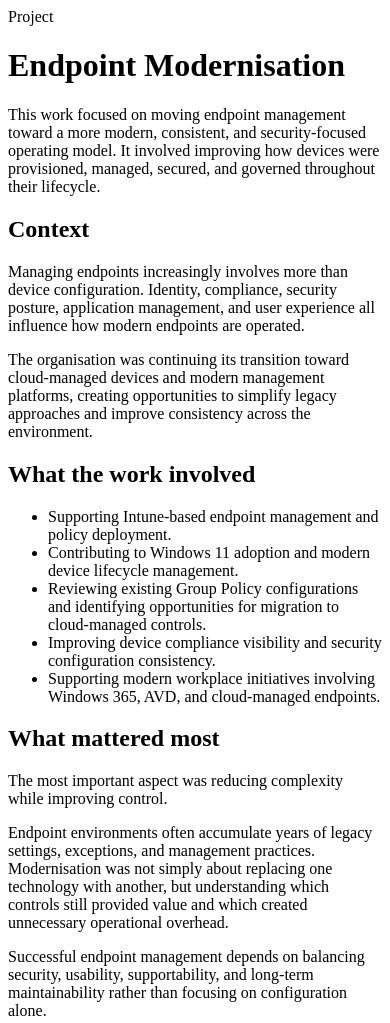
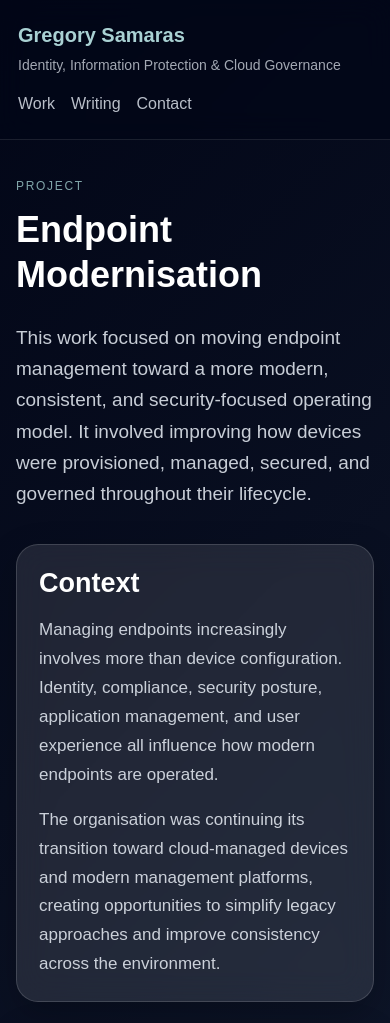
Before and after one commit to GregorySamaras/gregorysamaras.github.io, a plain HTML site: page endpoint-modernisation.html in a window 390 px wide. Shown: the top 1023 px of the page. Drawn offline with Linux system fonts and the light colour scheme.

Commit message:
Update endpoint-modernisation.html

```diff
--- a/endpoint-modernisation.html
+++ b/endpoint-modernisation.html
@@ -1,3 +1,221 @@
+<!DOCTYPE html>
+<html lang="en">
+<head>
+  <meta charset="UTF-8">
+  <meta name="viewport" content="width=device-width, initial-scale=1.0">
+  <title>Endpoint Modernisation | Gregory Samaras</title>
+
+  <style>
+    * { box-sizing: border-box; }
+
+    html {
+      -webkit-text-size-adjust: 100%;
+      scroll-behavior: smooth;
+    }
+
+    body {
+      font-family: Arial, sans-serif;
+      margin: 0;
+      background: linear-gradient(135deg, #020617 0%, #0f172a 55%, #1e293b 100%);
+      color: #ffffff;
+      line-height: 1.7;
+    }
+
+    nav {
+      display: flex;
+      justify-content: space-between;
+      align-items: center;
+      padding: 20px 28px;
+      border-bottom: 1px solid rgba(255,255,255,0.10);
+      background: rgba(2, 6, 23, 0.70);
+      backdrop-filter: blur(14px);
+      position: sticky;
+      top: 0;
+      z-index: 100;
+    }
+
+    .brand {
+      font-size: 20px;
+      font-weight: 600;
+      color: #A9D1D3;
+    }
+
+    .brand-sub {
+      font-size: 14px;
+      color: rgba(226,232,240,0.72);
+      margin-top: 2px;
+    }
+
+    .nav-links {
+      display: flex;
+      flex-wrap: wrap;
+      gap: 20px;
+    }
+
+    .nav-links a {
+      text-decoration: none;
+      color: rgba(226,232,240,0.82);
+      font-size: 14px;
+      position: relative;
+      padding-bottom: 4px;
+    }
+
+    .nav-links a:hover {
+      color: #8FB7B9;
+    }
+
+    .container {
+      width: 100%;
+      max-width: 980px;
+      margin: auto;
+      padding: 70px 24px 90px;
+    }
+
+    .eyebrow {
+      font-size: 13px;
+      text-transform: uppercase;
+      letter-spacing: 0.18em;
+      color: rgba(143,183,185,0.9);
+      margin-bottom: 12px;
+    }
+
+    h1 {
+      font-size: 46px;
+      line-height: 1.15;
+      margin: 0 0 24px;
+    }
+
+    h2 {
+      font-size: 30px;
+      margin: 0 0 16px;
+    }
+
+    .intro {
+      font-size: 21px;
+      color: rgba(226,232,240,0.88);
+      max-width: 820px;
+      margin: 0 0 34px;
+    }
+
+    .section {
+      margin-top: 28px;
+      border: 1px solid rgba(255,255,255,0.15);
+      background: rgba(255,255,255,0.10);
+      border-radius: 28px;
+      padding: 30px;
+      box-shadow: 0 12px 35px rgba(0,0,0,0.22);
+      backdrop-filter: blur(16px);
+    }
+
+    .section p,
+    .section li {
+      font-size: 18px;
+      color: rgba(226,232,240,0.88);
+    }
+
+    .section p {
+      margin: 0 0 16px;
+    }
+
+    .section p:last-child,
+    li:last-child {
+      margin-bottom: 0;
+    }
+
+    ul {
+      padding-left: 22px;
+      margin: 0;
+    }
+
+    li {
+      margin-bottom: 12px;
+    }
+
+    .back-link {
+      display: inline-block;
+      margin-top: 36px;
+      color: white;
+      text-decoration: none;
+      font-weight: 600;
+      text-underline-offset: 4px;
+    }
+
+    .back-link:hover {
+      text-decoration: underline;
+    }
+
+    @media (max-width: 900px) {
+      nav {
+        flex-direction: column;
+        align-items: flex-start;
+        gap: 12px;
+        padding: 18px;
+      }
+
+      .nav-links {
+        gap: 16px;
+      }
+
+      .nav-links a {
+        font-size: 16px;
+      }
+
+      .container {
+        padding: 36px 16px 56px;
+      }
+
+      .eyebrow {
+        font-size: 12px;
+        letter-spacing: 0.14em;
+      }
+
+      h1 {
+        font-size: 36px;
+        line-height: 1.24;
+      }
+
+      h2 {
+        font-size: 27px;
+        line-height: 1.25;
+      }
+
+      .intro {
+        font-size: 19px;
+        line-height: 1.65;
+      }
+
+      .section {
+        padding: 22px;
+        border-radius: 22px;
+        margin-top: 22px;
+      }
+
+      .section p,
+      .section li {
+        font-size: 17px;
+        line-height: 1.7;
+      }
+    }
+  </style>
+</head>
+
+<body>
+
+  <nav>
+    <div>
+      <div class="brand">Gregory Samaras</div>
+      <div class="brand-sub">Identity, Information Protection & Cloud Governance</div>
+    </div>
+
+    <div class="nav-links">
+      <a href="index.html#work">Work</a>
+      <a href="index.html#writing">Writing</a>
+      <a href="index.html#contact">Contact</a>
+    </div>
+  </nav>
+
+  <div class="container">
+
     <div class="eyebrow">Project</div>
 
     <h1>Endpoint Modernisation</h1>
@@ -8,11 +226,9 @@
 
     <div class="section">
       <h2>Context</h2>
-
       <p>
         Managing endpoints increasingly involves more than device configuration. Identity, compliance, security posture, application management, and user experience all influence how modern endpoints are operated.
       </p>
-
       <p>
         The organisation was continuing its transition toward cloud-managed devices and modern management platforms, creating opportunities to simplify legacy approaches and improve consistency across the environment.
       </p>
@@ -20,7 +236,6 @@
 
     <div class="section">
       <h2>What the work involved</h2>
-
       <ul>
         <li>Supporting Intune-based endpoint management and policy deployment.</li>
         <li>Contributing to Windows 11 adoption and modern device lifecycle management.</li>
@@ -32,15 +247,12 @@
 
     <div class="section">
       <h2>What mattered most</h2>
-
       <p>
         The most important aspect was reducing complexity while improving control.
       </p>
-
       <p>
         Endpoint environments often accumulate years of legacy settings, exceptions, and management practices. Modernisation was not simply about replacing one technology with another, but understanding which controls still provided value and which created unnecessary operational overhead.
       </p>
-
       <p>
         Successful endpoint management depends on balancing security, usability, supportability, and long-term maintainability rather than focusing on configuration alone.
       </p>
@@ -48,16 +260,17 @@
 
     <div class="section">
       <h2>Outcome</h2>
-
       <p>
         The work supported a more standardised endpoint management model with improved visibility, stronger policy consistency, and closer alignment between identity, compliance, and device management.
       </p>
-
       <p>
         It also contributed to a smoother transition toward modern management practices that are easier to govern and maintain over time.
       </p>
     </div>
 
-<a class="back-link" href="index.html#work">
-  ← Back to projects
-</a>
+    <a class="back-link" href="index.html#work">← Back to projects</a>
+
+  </div>
+
+</body>
+</html>
```
Lines whose indentation alone changed are shown as unchanged.
